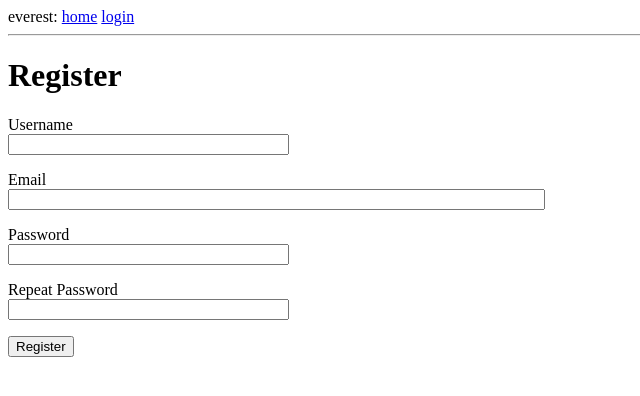
After one commit to sberts/everest, a Flask app: page /register in a window 1280 px wide. The commit adds this page. Shown: the top 396 px of the page, without its empty margins (0-640 px from the left). Run offline with Flask 3, Linux system fonts and the light colour scheme.

Commit message:
added logins

```diff
--- a/app/__init__.py
+++ b/app/__init__.py
@@ -2,9 +2,13 @@ from flask import Flask
 from config import Config
 from flask_sqlalchemy import SQLAlchemy
 from flask_migrate import Migrate
+from flask_login import LoginManager
 
 app = Flask(__name__)
 app.config.from_object(Config)
+
+login = LoginManager(app)
+login.login_view = 'login'
 
 db = SQLAlchemy(app)
 migrate = Migrate(app, db)
--- a/app/forms.py
+++ b/app/forms.py
@@ -1,9 +1,31 @@
 from flask_wtf import FlaskForm
 from wtforms import StringField, PasswordField, BooleanField, SubmitField
-from wtforms.validators import DataRequired
+from wtforms.validators import DataRequired, ValidationError, Email, EqualTo
+import sqlalchemy as sa
+from app import db
+from app.models import User
 
 class LoginForm(FlaskForm):
     username = StringField('Username', validators=[DataRequired()])
     password = PasswordField('Password', validators=[DataRequired()])
     remember_me = BooleanField('Remember Me')
     submit = SubmitField('Sign in')
+
+class RegistrationForm(FlaskForm):
+    username = StringField('Username', validators=[DataRequired()])
+    email = StringField('Email', validators=[DataRequired(), Email()])
+    password = PasswordField('Password', validators=[DataRequired()])
+    password2 = PasswordField('Repeat Password', validators=[DataRequired(), EqualTo('password')])
+    submit = SubmitField('Register')
+
+    def validate_username(self, username):
+        user = db.session.scalar(sa.select(User).where(
+            User.username == username.data))
+        if user is not None:
+            raise ValidationError('Please use a different username.')
+
+    def validate_email(self, email):
+        user = db.session.scalar(sa.select(User).where(
+            User.email == email.data))
+        if user is not None:
+            raise ValidationError('Please use a different email address.')
--- a/app/routes.py
+++ b/app/routes.py
@@ -1,11 +1,16 @@
-from flask import render_template, flash, redirect, url_for
+from flask import render_template, flash, redirect, url_for, request
 from app import app
-from app.forms import LoginForm
+from app.forms import LoginForm, RegistrationForm
+from flask_login import current_user, login_user, logout_user, login_required
+import sqlalchemy as sa
+from app import db
+from app.models import User
+from urllib.parse import urlsplit
 
 @app.route('/')
 @app.route('/index')
+@login_required
 def index():
-    user = { 'username': 'newuser'}
     posts = [
         {
             'author': {'username': 'John'},
@@ -16,13 +21,41 @@ def index():
             'body': 'The Avengers movie was so cool!'
         }
     ]
-    return render_template('index.html', title='Home', user=user, posts=posts)
+    return render_template('index.html', title='Home', posts=posts)
 
 @app.route('/login', methods=['GET', 'POST'])
 def login():
+    if current_user.is_authenticated:
+        return redirect(url_for('index'))
     form = LoginForm()
     if form.validate_on_submit():
-        flash('Login requested for user {}, remember_me={}'.format(
-            form.username.data, form.remember_me.data))
+        user = db.session.scalar(
+            sa.select(User).where(User.username == form.username.data))
+        if user is None or not user.check_password(form.password.data):
+            flash('Invalid username or password')
+            return redirect(url_for('login'))
+        login_user(user, remember=form.remember_me.data)
+        next_page = request.args.get('next')
+        if not next_page or urlsplit(next_page).netloc != '':
+            next_page = url_for('index')
+        return redirect(next_page)
+    return render_template('login.html', title='Sign In', form=form)
+
+@app.route('/logout')
+def logout():
+    logout_user()
+    return redirect(url_for('index'))
+
+@app.route('/register', methods=['GET', 'POST'])
+def register():
+    if current_user.is_authenticated:
         return redirect(url_for('index'))
-    return render_template('login.html', title='Sign In', form=form)
+    form = RegistrationForm()
+    if form.validate_on_submit():
+        user = User(username=form.username.data, email=form.email.data)
+        user.set_password(form.password.data)
+        db.session.add(user)
+        db.session.commit()
+        flash('Your account has been created.')
+        return redirect(url_for('login'))
+    return render_template('register.html', title='Register', form=form)
--- a/app/templates/base.html
+++ b/app/templates/base.html
@@ -10,7 +10,11 @@
     <body>
         <div>everest:
             <a href="{{ url_for('index') }}">home</a>
+            {% if current_user.is_anonymous %}
             <a href="{{ url_for('login') }}">login</a>
+            {% else %}
+            <a href="{{ url_for('logout') }}">logout</a>
+            {% endif %}
         </div>
         <hr>
         {% with messages = get_flashed_messages() %}
--- a/app/templates/index.html
+++ b/app/templates/index.html
@@ -1,7 +1,7 @@
 {% extends "base.html" %}
 
 {% block content %}
-    <h1>hello, {{ user.username }}!</h1>
+    <h1>hello, {{ current_user.username }}!</h1>
     {% for post in posts %}
     <div><p>{{ post.author.username }} says: {{ post.body }}</p></div>
     {% endfor %}
--- a/app/templates/login.html
+++ b/app/templates/login.html
@@ -22,4 +22,6 @@
         <p>{{ form.submit() }}</p>
     </form>
 
+    <p>New User? <a href="{{ url_for('register') }}">Click to Register</a></p>
+
 {% endblock %}
--- /dev/null
+++ b/app/templates/register.html
@@ -0,0 +1,37 @@
+{% extends "base.html" %}
+
+{% block content %}
+    <h1>Register</h1>
+    <form action="" method="post">
+        {{ form.hidden_tag() }}
+        <p>
+            {{ form.username.label }}<br>
+            {{ form.username(size=32) }}<br>
+            {% for error in form.username.errors %}
+            <span style="color: red;">[{{ error }}]</span>"
+            {% endfor %}
+        </p>
+        <p>
+            {{ form.email.label }}<br>
+            {{ form.email(size=64) }}<br>
+            {% for error in form.email.errors %}
+            <span style="color: red;">[{{ error }} ]</span>
+            {% endfor %}
+        </p>
+        <p>
+            {{ form.password.label }}<br>
+            {{ form.password(size=32) }}<br>
+            {% for error in form.password.errors %}
+            <span style="color: red;">[{{ error }}]</span>
+            {% endfor %}
+        </p>
+        <p>
+            {{ form.password2.label }}<br>
+            {{ form.password2(size=32)}}<br>
+            {% for error in form.password2.errors %}
+            <span style="color: red;">[{{ error }}]</span>
+            {% endfor %}
+        </p>
+        <p>{{ form.submit() }}</p>
+    </form>
+{% endblock %}
```
Also changed, not shown: app/models.py (+14 -1 lines), requirements.txt (added, +22 -0 lines), 1 other file.
